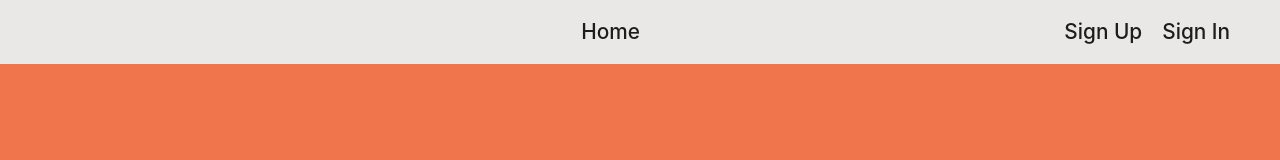
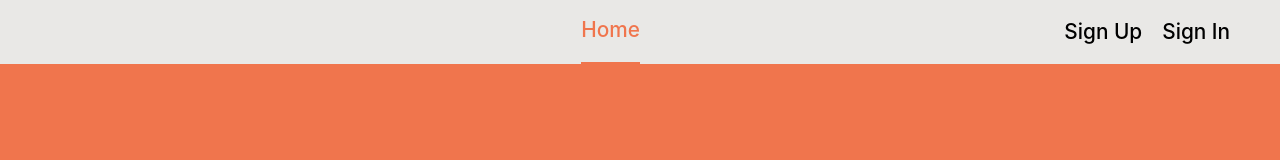
Before and after one commit to Mahmoudibrahim54/reactjs-nestjs-auth-app, a React (Vite) app in the folder portal/: page /home in a window 1280 px wide. Shown: the top 160 px of the page. Built offline with nearby package versions, Linux system fonts and the light colour scheme.

Commit message:
[FRONTEND][ADD]: Add nav bar functionality

```diff
--- a/portal/src/App.tsx
+++ b/portal/src/App.tsx
@@ -3,14 +3,17 @@ import { BrowserRouter, Route, Routes } from 'react-router-dom';
 import { SignUp } from './pages/SignUp/SignUp';
 import { Login } from './pages/Login/Login';
 import { Home } from './pages/Home/Home';
+import { MainLayout } from './components/MainLayout/MainLayout';
 function App() {
   return (
     <BrowserRouter>
-      <Routes>
-        <Route path="/sign-up" element={<SignUp />} />
-        <Route path="/*" element={<Login />} />
-        <Route path="/home" element={<Home />} />
-      </Routes>
+      <MainLayout>
+        <Routes>
+          <Route path="/sign-up" element={<SignUp />} />
+          <Route path="/*" element={<Login />} />
+          <Route path="/home" element={<Home />} />
+        </Routes>
+      </MainLayout>
     </BrowserRouter>
   );
 }
--- a/portal/src/components/MainLayout/MainLayout.scss
+++ b/portal/src/components/MainLayout/MainLayout.scss
@@ -20,7 +20,8 @@
       font-weight: 500;
       cursor: pointer;
 
-      :hover {
+      :hover,
+      :active {
         color: #f0754d;
         border-bottom: solid;
         border-color: #f0754d;
@@ -35,7 +36,8 @@
       font-size: 1.3rem;
       font-weight: 500;
       cursor: pointer;
-      :hover {
+      :hover,
+      :active {
         color: #f0754d;
         border-bottom: solid;
         border-color: #f0754d;
--- a/portal/src/components/MainLayout/MainLayout.tsx
+++ b/portal/src/components/MainLayout/MainLayout.tsx
@@ -13,17 +13,48 @@ interface MyProps {
   children?: React.ReactNode;
 }
 import { Layout } from 'antd';
+import { NavLink } from 'react-router';
 
 export const MainLayout: FC<MyProps> = ({ children }) => {
   return (
     <Layout className="main-layout-wrapper">
       <Layout.Header className="main-layout-header">
-        <div className="home-menu-item">
-          <div>Home</div>
+        <div className={`home-menu-item`}>
+          <NavLink
+            style={({ isActive }) => ({
+              color: isActive ? '#f0754d' : 'black',
+              borderBottom: isActive ? 'solid' : 'unset',
+              borderColor: isActive ? '#f0754d' : 'unset',
+              borderWidth: isActive ? '5px' : 'unset',
+            })}
+            to="/home"
+          >
+            Home
+          </NavLink>
         </div>
         <div className="auth-menu-wrapper">
-          <div>Sign Up</div>
-          <div>Sign In</div>
+          <NavLink
+            style={({ isActive }) => ({
+              color: isActive ? '#f0754d' : 'black',
+              borderBottom: isActive ? 'solid' : 'unset',
+              borderColor: isActive ? '#f0754d' : 'unset',
+              borderWidth: isActive ? '5px' : 'unset',
+            })}
+            to="/sign-up"
+          >
+            Sign Up
+          </NavLink>
+          <NavLink
+            style={({ isActive }) => ({
+              color: isActive ? '#f0754d' : 'black',
+              borderBottom: isActive ? 'solid' : 'unset',
+              borderColor: isActive ? '#f0754d' : 'unset',
+              borderWidth: isActive ? '5px' : 'unset',
+            })}
+            to="/login"
+          >
+            Sign In
+          </NavLink>
         </div>
       </Layout.Header>
       <Layout.Content className="main-layout-content">
--- a/portal/src/main.tsx
+++ b/portal/src/main.tsx
@@ -2,12 +2,9 @@ import { StrictMode } from 'react';
 import { createRoot } from 'react-dom/client';
 import './index.css';
 import App from './App.tsx';
-import { MainLayout } from './components/MainLayout/MainLayout.tsx';
 
 createRoot(document.getElementById('root')!).render(
   <StrictMode>
-    <MainLayout>
-      <App />
-    </MainLayout>
+    <App />
   </StrictMode>,
 );
```
